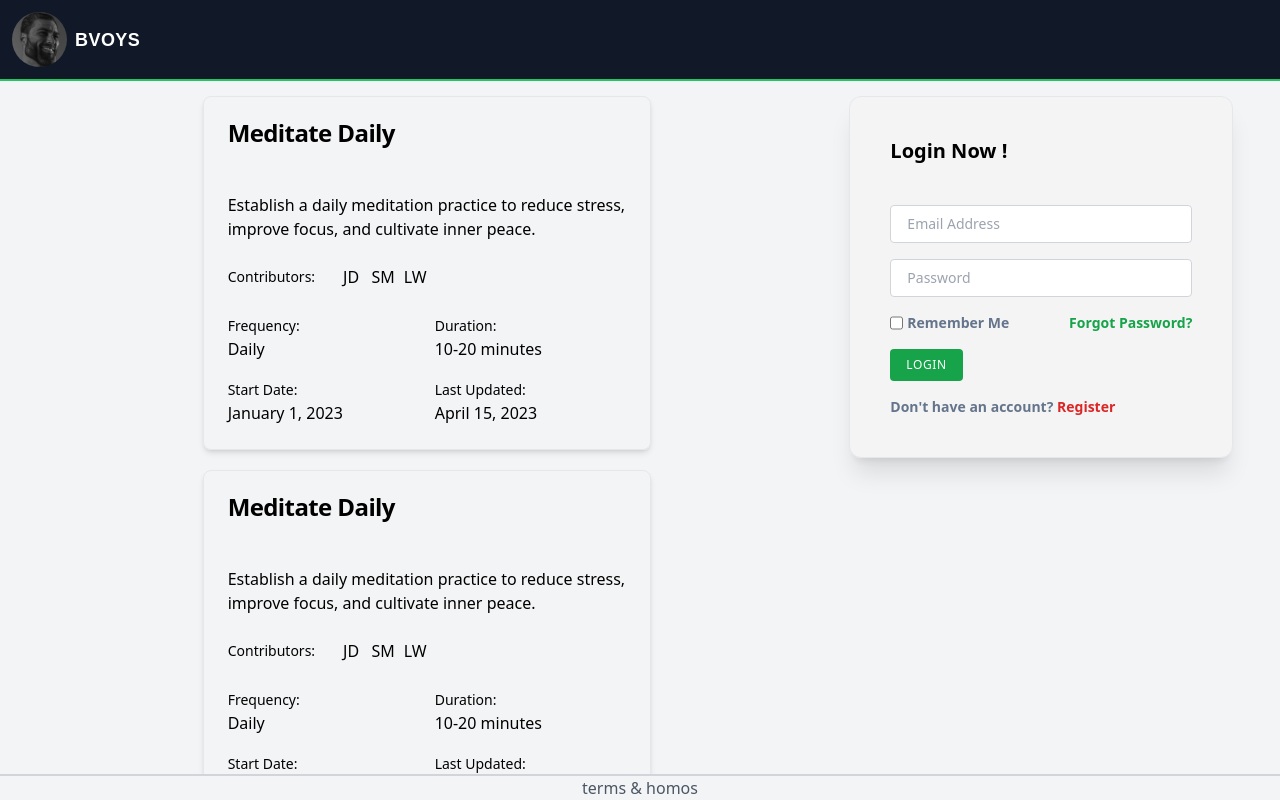
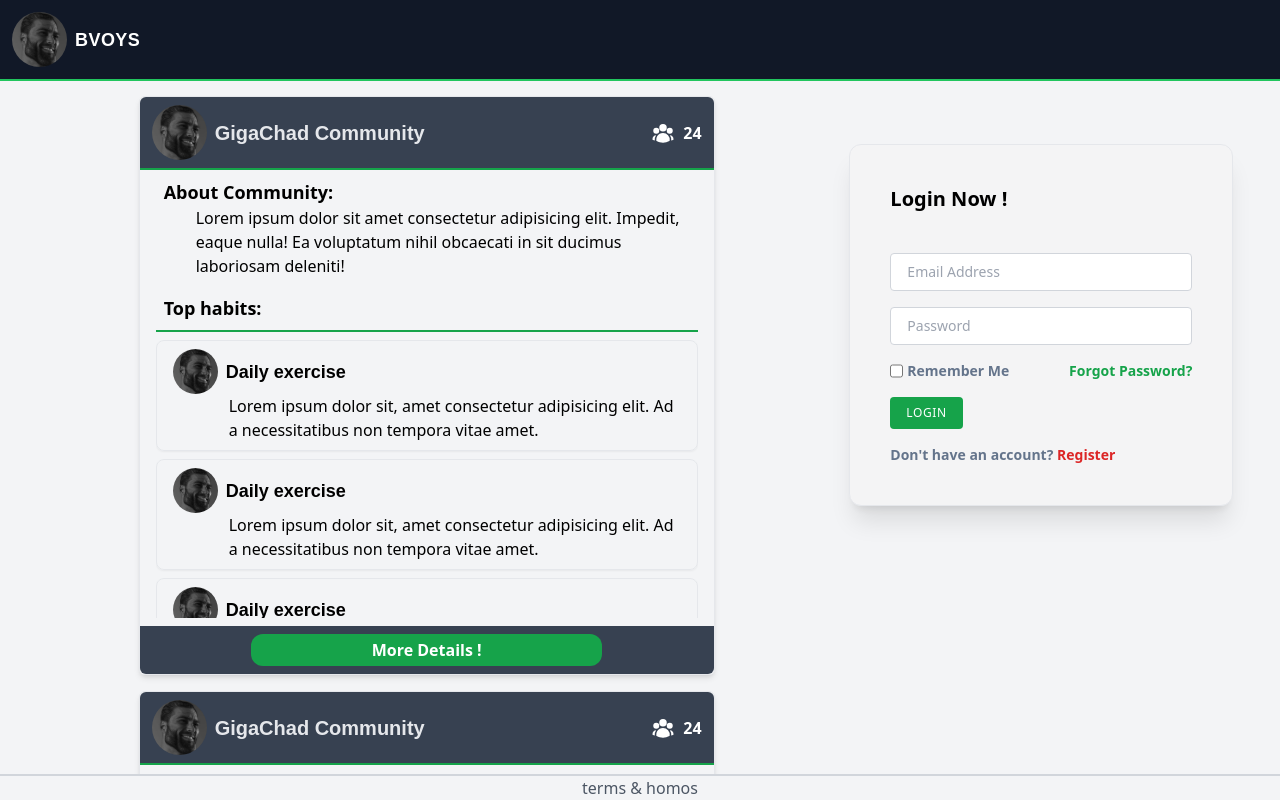
Before and after one commit to AsserElshafey/best-version-of-your-self, a Next.js app in the folder best-version-of-your-self/: page / in a window 1280 px wide. Shown: the top 800 px of the page. Built offline with nearby package versions, Linux system fonts and the light colour scheme.

Commit message:
add(compnent): added communitycard

```diff
--- a/best-version-of-your-self/app/page.jsx
+++ b/best-version-of-your-self/app/page.jsx
@@ -3,6 +3,7 @@ import Link from "next/link"
 import Image from "next/image"
 import HabitCard from "@/components/HabitCard";
 import Login from "@/components/Login";
+import CommunityCard from "@/components/CommunityCard";
 
 
 const Home = () => {
@@ -20,17 +21,15 @@ const Home = () => {
           <p className="logo_text">BVOYS</p>
         </Link>
       </div>
-      <div className="flex justify-center md:w-4/6 p-2 md:p-0 mt-24">
-        <div>
-          <HabitCard />
-          <HabitCard />
-          <HabitCard />
-          <HabitCard />
-          <HabitCard />
-          <HabitCard />
+      <div className="flex justify-center md:w-4/6 px-5 md:p-0">
+        <div className="mt-24">
+          <CommunityCard />
+          <CommunityCard />
+          <CommunityCard />
+          <CommunityCard />
 
         </div>
-        <div className="hidden md:block fixed right-1 md:w-2/6">
+        <div className="hidden md:block fixed right-1 md:w-2/6 mt-36">
           <Login />
         </div>
       </div>
--- /dev/null
+++ b/best-version-of-your-self/components/CommunityCard.jsx
@@ -0,0 +1,113 @@
+import Image from "next/image"
+import Link from "next/link"
+import { UserGroupIcon } from "@heroicons/react/24/solid"
+
+const CommunityCard = () => {
+  return (
+    <div className="max-w-xl border border-solid rounded-md mb-4 shadow-md">
+      <div className="flex justify-between items-center rounded-t-md py-2 px-3 bg-gray-700 border-b-2 border-green-600">
+        <div className="flex gap-2 items-center">
+          <Image
+            src='/images/gigachad.jpg'
+            alt="Prmptopia Logo"
+            width={55}
+            height={55}
+            className="object-contain rounded-full"
+          />
+          <p className="font-semibold font-satoshi text-xl text-gray-200">GigaChad Community</p>
+        </div>
+        <div className="flex gap-2">
+          <UserGroupIcon className="w-6 h-6 text-white" />
+          <p className="text-white font-semibold">
+            24
+          </p>
+        </div>
+      </div>
+      <div className="py-2 px-4">
+        <p className="font-bold pl-2 text-lg">About Community:</p>
+        <p className="pl-10">Lorem ipsum dolor sit amet consectetur adipisicing elit. Impedit, eaque nulla! Ea voluptatum nihil obcaecati in sit ducimus laboriosam deleniti!</p>
+      </div>
+      <div className="py-2 px-4">
+        <p className="font-bold pl-2 text-lg">Top habits:</p>
+
+        {/* habits div */}
+        <div className="h-72 overflow-y-scroll hide-scrollbar border-t-2 border-green-600 mt-2">
+          <div className="px-4 py-2 mt-2 border border-solid rounded-lg shadow-sm">
+            <div className="flex gap-2 items-center">
+              <Image
+                src='/images/gigachad.jpg'
+                alt="Prmptopia Logo"
+                width={45}
+                height={45}
+                className="object-contain rounded-full"
+              />
+              <p className="font-satoshi font-semibold text-lg">Daily exercise</p>
+            </div>
+            <p className="pl-14">
+              Lorem ipsum dolor sit, amet consectetur adipisicing elit. Ad a necessitatibus non tempora vitae amet.
+            </p>
+          </div>
+          <div className="px-4 py-2 mt-2 border border-solid rounded-lg shadow-sm">
+            <div className="flex gap-2 items-center">
+              <Image
+                src='/images/gigachad.jpg'
+                alt="Prmptopia Logo"
+                width={45}
+                height={45}
+                className="object-contain rounded-full"
+              />
+              <p className="font-satoshi font-semibold text-lg">Daily exercise</p>
+            </div>
+            <p className="pl-14">
+              Lorem ipsum dolor sit, amet consectetur adipisicing elit. Ad a necessitatibus non tempora vitae amet.
+            </p>
+          </div>
+          <div className="px-4 py-2 mt-2 border border-solid rounded-lg shadow-sm">
+            <div className="flex gap-2 items-center">
+              <Image
+                src='/images/gigachad.jpg'
+                alt="Prmptopia Logo"
+                width={45}
+                height={45}
+                className="object-contain rounded-full"
+              />
+              <p className="font-satoshi font-semibold text-lg">Daily exercise</p>
+            </div>
+            <p className="pl-14">
+              Lorem ipsum dolor sit, amet consectetur adipisicing elit. Ad a necessitatibus non tempora vitae amet.
+            </p>
+          </div>
+          <div className="px-4 py-2 mt-2 border border-solid rounded-lg shadow-sm">
+            <div className="flex gap-2 items-center">
+              <Image
+                src='/images/gigachad.jpg'
+                alt="Prmptopia Logo"
+                width={45}
+                height={45}
+                className="object-contain rounded-full"
+              />
+              <p className="font-satoshi font-semibold text-lg">Daily exercise</p>
+            </div>
+            <p className="pl-14">
+              Lorem ipsum dolor sit, amet consectetur adipisicing elit. Ad a necessitatibus non tempora vitae amet.
+            </p>
+          </div>
+        </div>
+
+      </div>
+
+      <div className="flex justify-center py-2 px-6 bg-gray-700 rounded-b-md">
+        <Link
+          href='/'
+          className="bg-green-600 py-1 rounded-xl w-2/3 text-center transition-all hover:scale-105"
+        >
+          <p className="text-white font-semibold">
+            More Details !
+          </p>
+        </Link>
+      </div>
+    </div>
+  )
+}
+
+export default CommunityCard
--- a/best-version-of-your-self/styles/globals.css
+++ b/best-version-of-your-self/styles/globals.css
@@ -8,6 +8,18 @@
   .text-balance {
     text-wrap: balance;
   }
+}
+
+.hide-scrollbar::-webkit-scrollbar {
+  display: none;
+}
+
+.hide-scrollbar {
+  scrollbar-width: none;
+}
+
+.hide-scrollbar {
+  -ms-overflow-style: none;
 }
 
 .black_btn {
```
